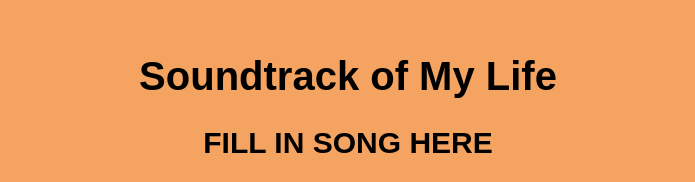
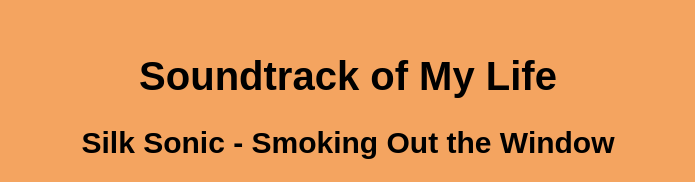
Before and after one commit to PFHomewood/Carter-s-Vision-Board, a plain HTML site: page index.html in a window 1280 px wide. Shown: the part 2306-2488 px from the top of the page, without its empty margins (292-987 px from the left). Drawn offline with Linux system fonts and the light colour scheme.

Commit message:
Update index.html

```diff
--- a/index.html
+++ b/index.html
@@ -73,7 +73,7 @@
 <!--What is the soundtrack of your life? What song gets you going like no other?-->
 <div class="textblock" style="text-align: left">
          <h1>Soundtrack of My Life</h1>
-          <h2>FILL IN SONG HERE</h2>
+          <h2>Silk Sonic - Smoking Out the Window</h2>
          <div style="text-align: center">
           <iframe width="560" height="315" src="https://www.youtube.com/embed/GG7fLOmlhYg" title="YouTube video player" frameborder="0" allow="accelerometer; autoplay; clipboard-write; encrypted-media; gyroscope; picture-in-picture" allowfullscreen></iframe>
 
```
